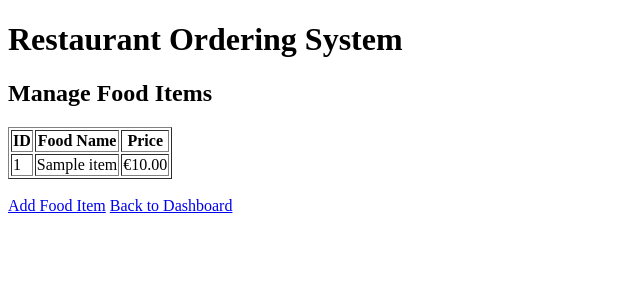
After one commit to priyankarbabu08/Secure-Web-Project, a Flask app: page /admin/manage-items in a window 1280 px wide. The commit adds this page. Shown: the top 300 px of the page, without its empty margins (0-640 px from the left). Run offline with Flask 3, Linux system fonts and the light colour scheme; a user stored in the database is signed in; tables that the repository leaves empty hold one stand-in row (values such as "Sample post"); some libraries are stand-ins or nearby versions.

Commit message:
Implement secure admin menu management with role-based access control

```diff
--- a/app.py
+++ b/app.py
@@ -184,5 +184,16 @@ def add_item():
         return redirect(url_for("admin_dashboard"))
 
     return render_template("add_item.html")
+@app.route("/admin/manage-items")
+@login_required
+def manage_items():
+    if current_user.role != "admin":
+        return "Access denied", 403
+
+    items = db.session.execute(
+        db.select(MenuItem).order_by(MenuItem.id)
+    ).scalars().all()
+
+    return render_template("manage_items.html", items=items)
 if __name__ == "__main__":
     app.run(debug=True)
--- a/templates/admin_dashboard.html
+++ b/templates/admin_dashboard.html
@@ -17,6 +17,9 @@
 <p>
     <a href="{{ url_for('add_item') }}">Add Food Item</a>
 </p>
+<p>
+    <a href="{{ url_for('manage_items') }}">Manage Food Items</a>
+</p>
     <p>Manage Customer Orders</p>
 
     <a href="{{ url_for('home') }}">View Food Menu</a>
--- /dev/null
+++ b/templates/manage_items.html
@@ -0,0 +1,31 @@
+<!DOCTYPE html>
+<html lang="en">
+<head>
+    <meta charset="UTF-8">
+    <title>Manage Food Items</title>
+</head>
+<body>
+    <h1>Restaurant Ordering System</h1>
+    <h2>Manage Food Items</h2>
+
+    <table border="1">
+        <tr>
+            <th>ID</th>
+            <th>Food Name</th>
+            <th>Price</th>
+        </tr>
+
+        {% for item in items %}
+        <tr>
+            <td>{{ item.id }}</td>
+            <td>{{ item.name }}</td>
+            <td>€{{ "%.2f"|format(item.price) }}</td>
+        </tr>
+        {% endfor %}
+    </table>
+
+    <br>
+    <a href="{{ url_for('add_item') }}">Add Food Item</a>
+    <a href="{{ url_for('admin_dashboard') }}">Back to Dashboard</a>
+</body>
+</html>
```
